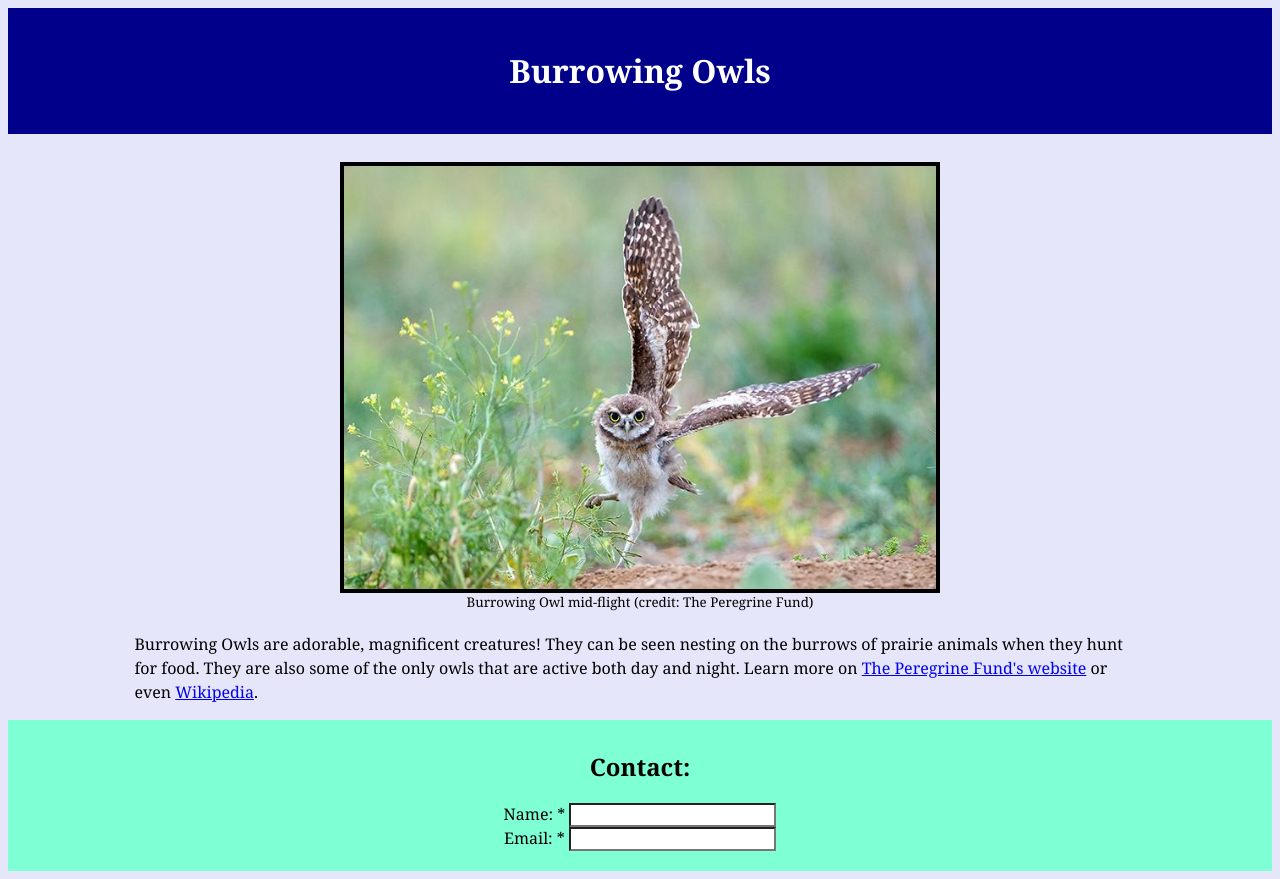
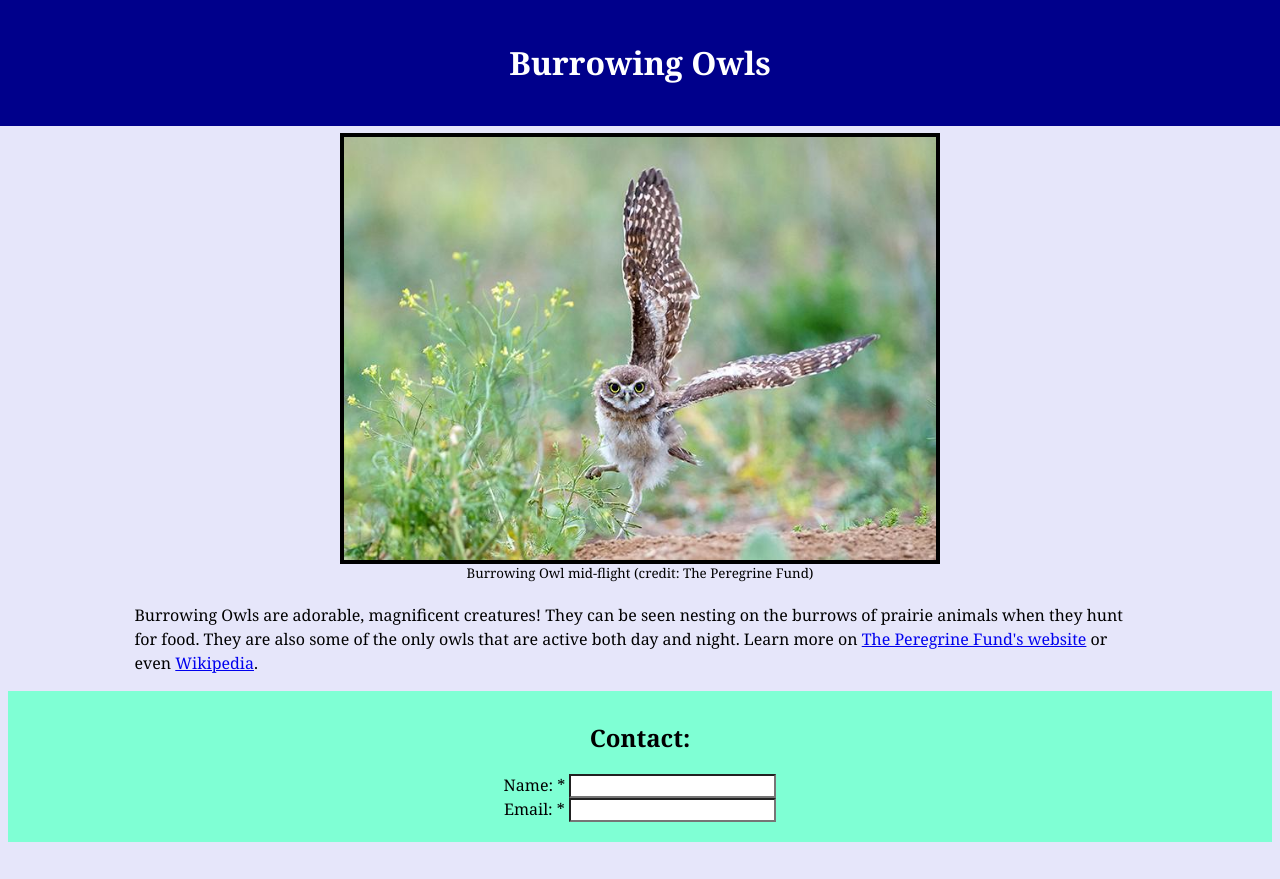
Before and after one commit to Angellyn218/angel-cervantes-portfolio, a plain HTML site: page index.html in a window 1280 px wide. After the commit the page ends 850 px from the top, so only its background shows below. Drawn offline with Linux system fonts and the light colour scheme.

Commit message:
Changed to fixed heading position

```diff
--- a/assets/css/style.css
+++ b/assets/css/style.css
@@ -5,7 +5,7 @@
 }
 
 figure {
-    padding-top: 15px;
+    padding-top: 120px;
     font-size: smaller;
 }
 img {
@@ -35,6 +35,9 @@ header {
     padding-top: 20px;
     padding-bottom: 20px;
     background-color: darkblue;
+    position: fixed;
+    top: 0;
+    right: 0;
 }
 
 header h1 {
```
Also changed, not shown: index.html (+0 -1 lines).
